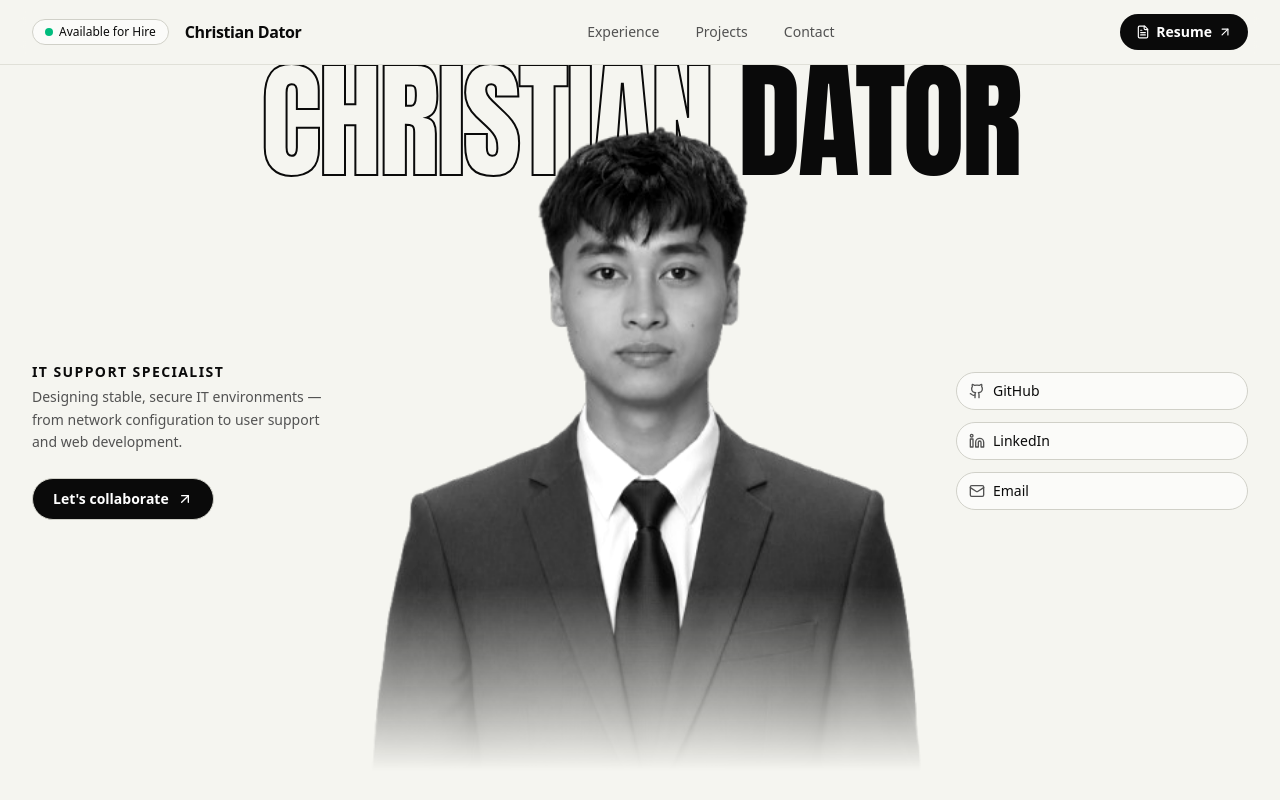
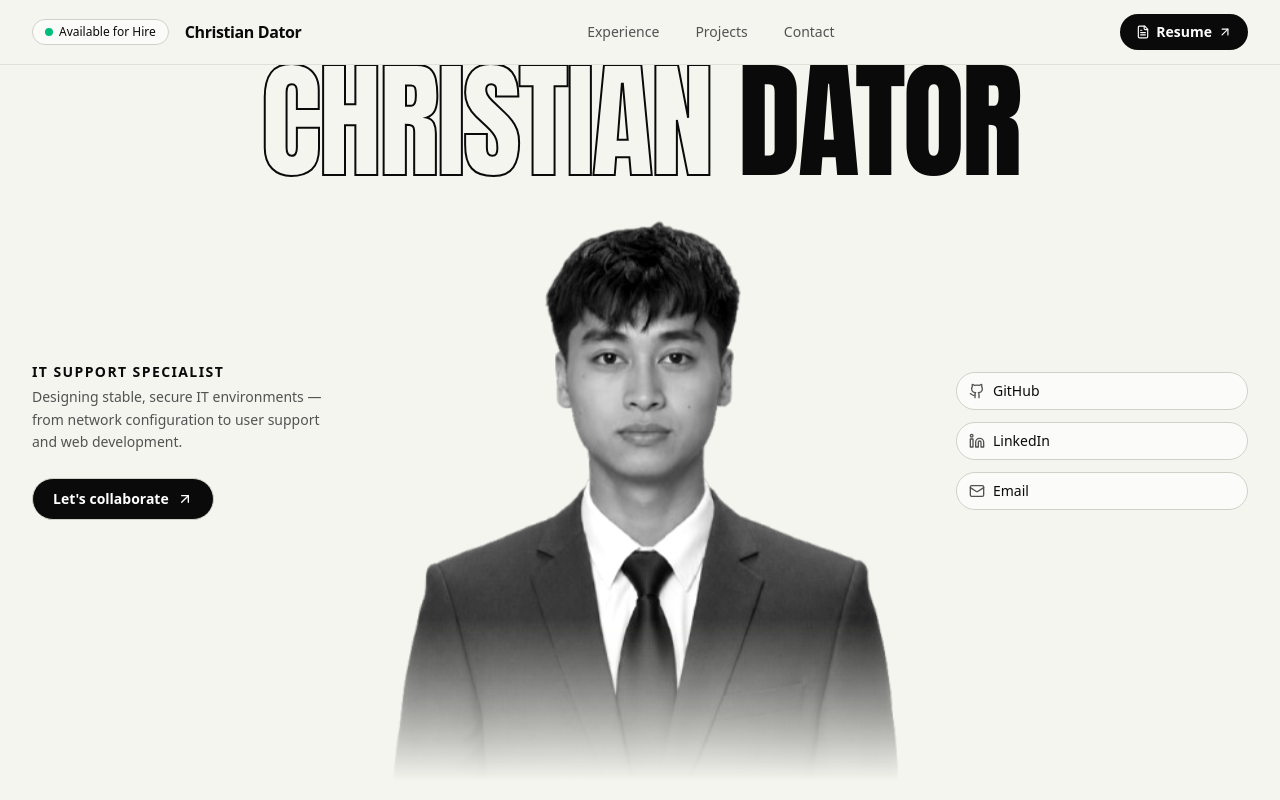
Before and after one commit to Matteoo10/My-Portfolio-Website, a React (Vite) app: page / in a window 1280 px wide. Shown: the top 800 px of the page. Built offline with nearby package versions, Linux system fonts and the light colour scheme.

Commit message:
Adjust hero portrait dimensions for balanced layout proportion

```diff
--- a/src/components/Hero.tsx
+++ b/src/components/Hero.tsx
@@ -90,8 +90,8 @@ export const Hero: React.FC<HeroProps> = () => {
                 src={userPhoto}
                 alt="Christian Matthew P. Dator"
                 referrerPolicy="no-referrer"
-                className="w-full h-auto object-cover object-top mix-blend-multiply filter grayscale contrast-105 brightness-105 scale-110 sm:scale-115 origin-[50%_25%] transition-all duration-700 ease-out group-hover:grayscale-0 group-hover:scale-[1.28] group-hover:contrast-110"
-                style={{ maxHeight: '102vh', maxWidth: '780px' }}
+                className="w-full h-auto object-cover object-top mix-blend-multiply filter grayscale contrast-105 brightness-105 origin-[50%_25%] transition-all duration-700 ease-out group-hover:grayscale-0 group-hover:scale-[1.12] group-hover:contrast-110"
+                style={{ maxHeight: '88vh', maxWidth: '560px' }}
               />
             </div>
           </div>
```
